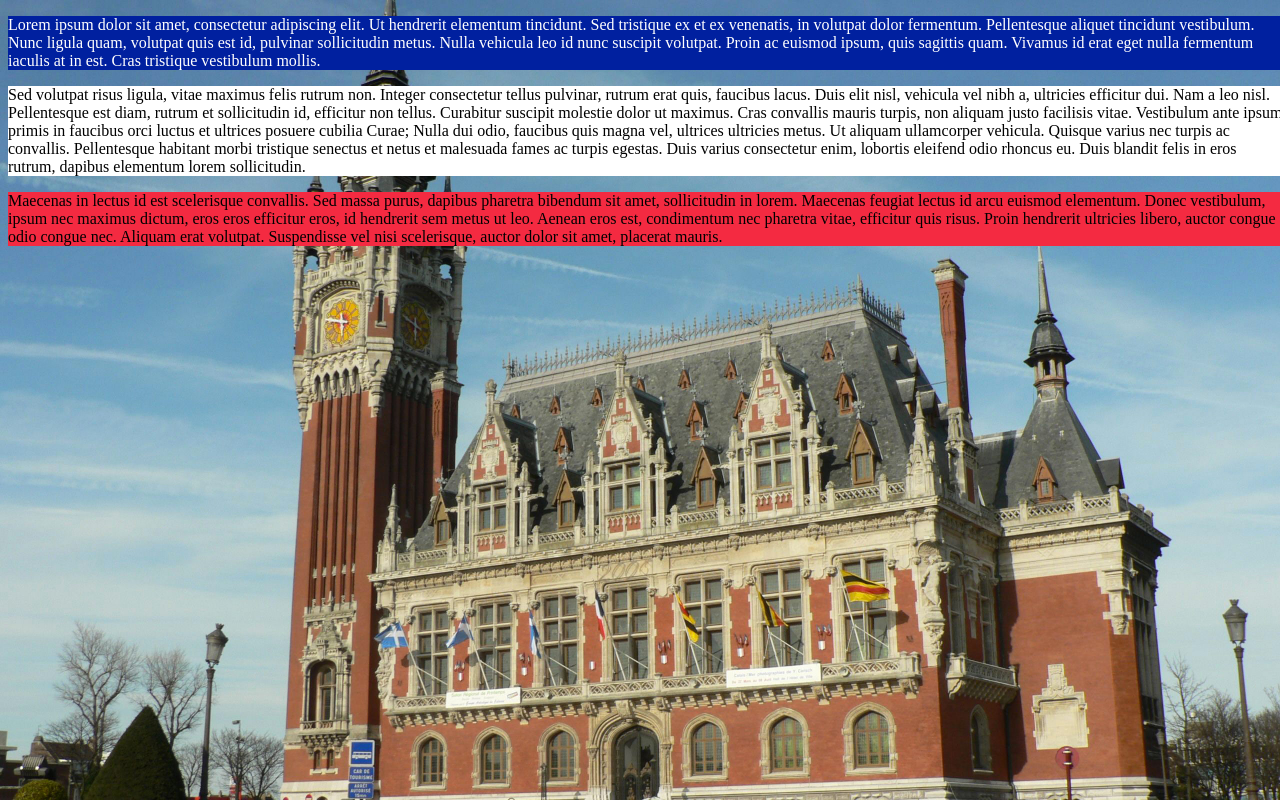
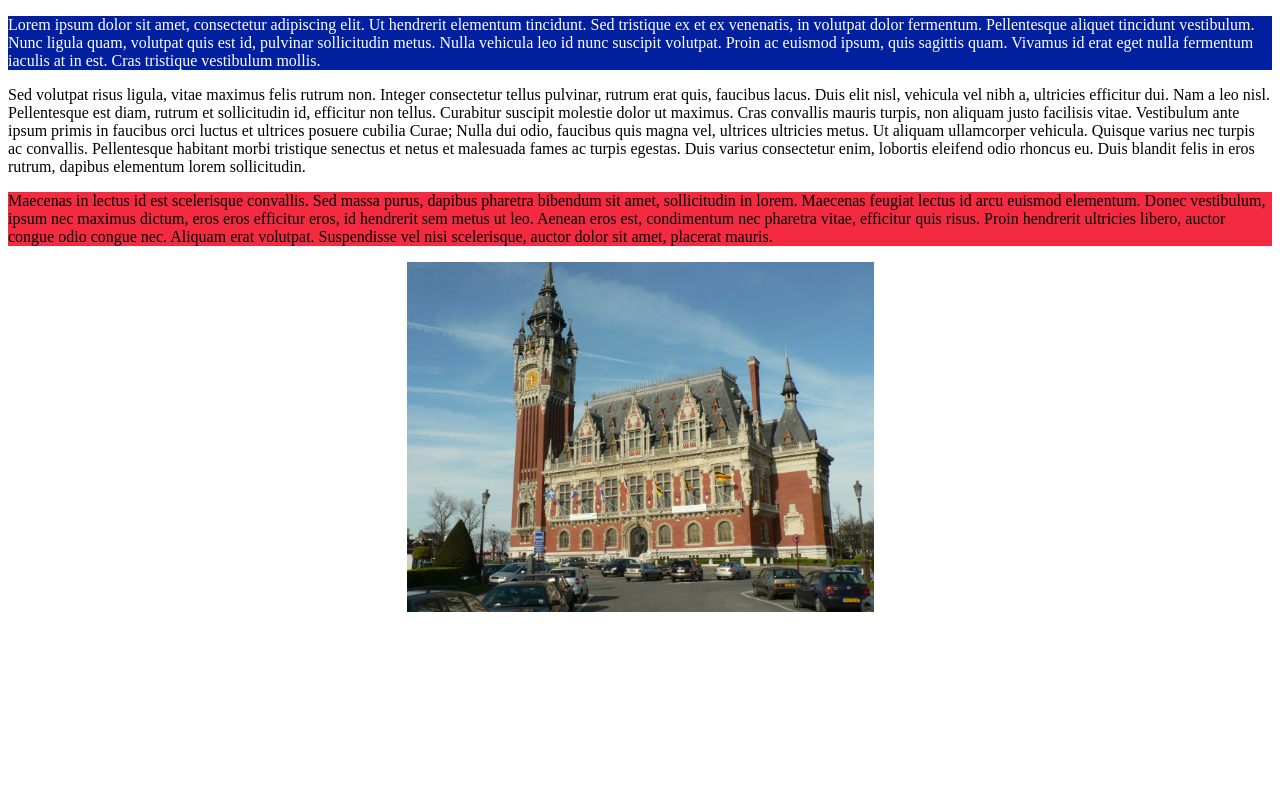
Before and after one commit to Beugthesda/Tp1, a plain HTML site: page Index.html in a window 1280 px wide. Drawn offline with Linux system fonts and the light colour scheme.

Commit message:
Ajout background img

```diff
--- a/Index.html
+++ b/Index.html
@@ -25,6 +25,6 @@
 			Maecenas in lectus id est scelerisque convallis. Sed massa purus, dapibus pharetra bibendum sit amet, sollicitudin in lorem. Maecenas feugiat lectus id arcu euismod elementum. Donec vestibulum, ipsum nec maximus dictum, eros eros efficitur eros, id hendrerit sem metus ut leo. Aenean eros est, condimentum nec pharetra vitae, efficitur quis risus. Proin hendrerit ultricies libero, auctor congue odio congue nec. Aliquam erat volutpat. Suspendisse vel nisi scelerisque, auctor dolor sit amet, placerat mauris.
 		</div>
 	</p>
-
+	<div class="calais"></div>
 </body>
 </html>
--- a/css/style.css
+++ b/css/style.css
@@ -1,11 +1,3 @@
-body{
-	background-image: url("../img/calais.jpg");
-	background-repeat: no-repeat;
-	width: 100%;
-	height: 100%;
-	background-size: 100%;
-}
-
 .paragraphe1{
 	background-color: #00209F;
 	color:#ffffff;
@@ -18,3 +10,13 @@ body{
 .paragraphe3{
 	background-color: #F42A41;
 }
+
+.calais{
+	height: 350px;
+	width: auto;
+	background-position: center;
+	background-image: url("../img/calais.jpg");
+	position: relative;
+	background-size: contain;
+	background-repeat: no-repeat;
+}
```
